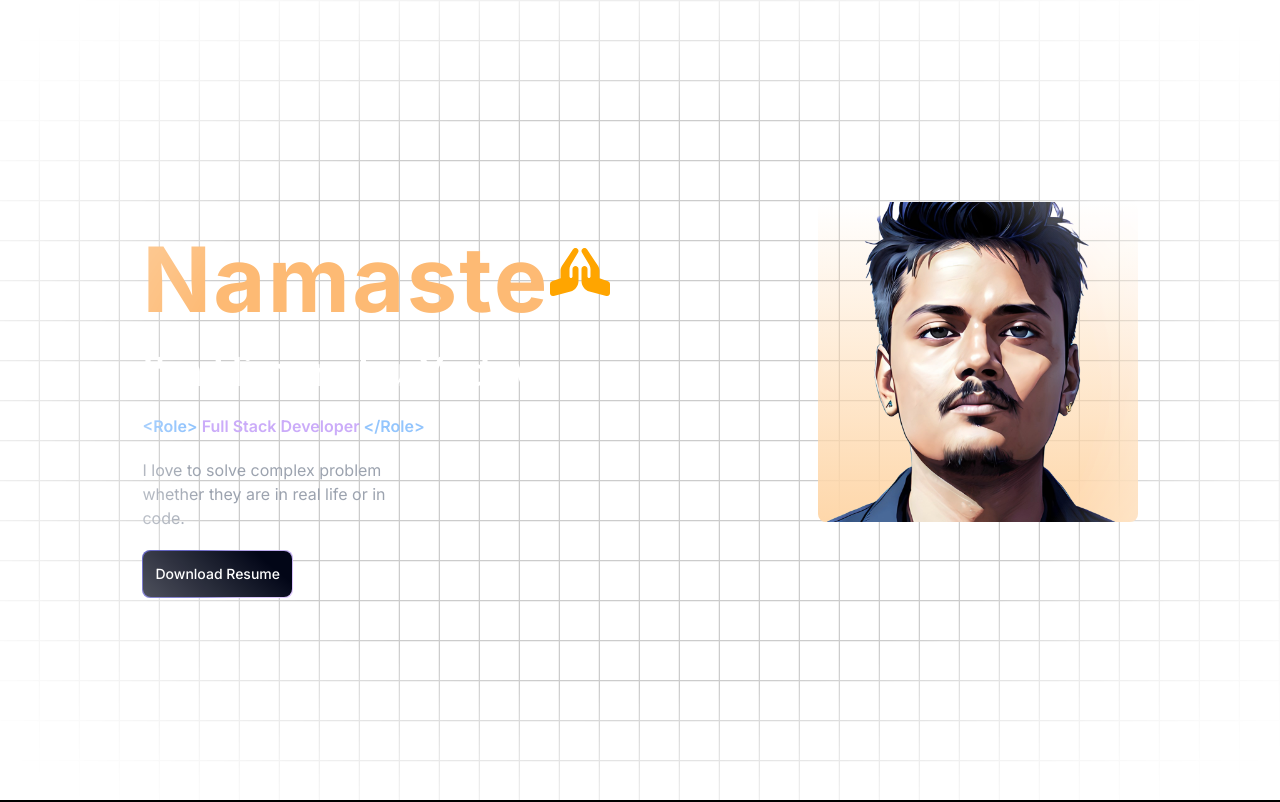
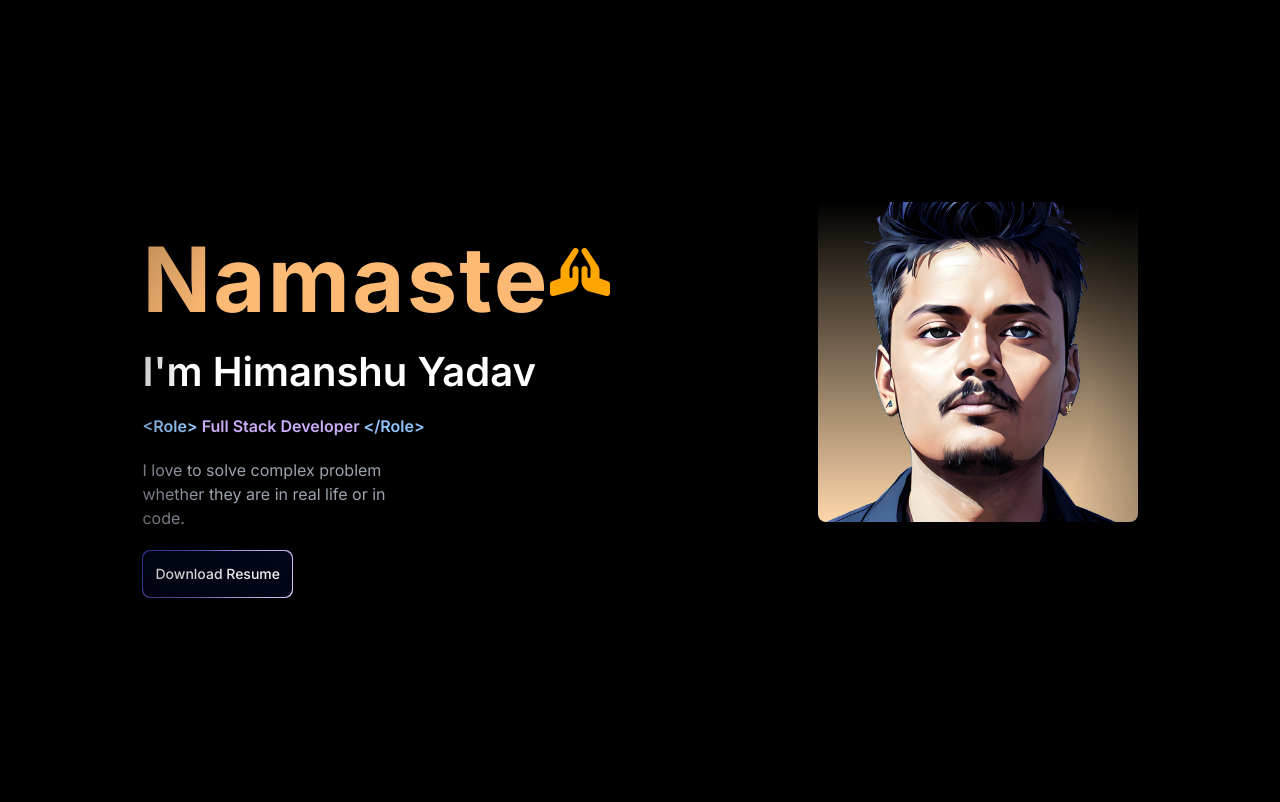
Before and after one commit to himanshu3434/Portfolio, a Next.js app: page / in a window 1280 px wide. Shown: the top 802 px of the page. Built offline with nearby package versions, Linux system fonts and the light colour scheme.

Commit message:
minor change in color hero section

```diff
--- a/app/components/Contact.tsx
+++ b/app/components/Contact.tsx
@@ -5,9 +5,9 @@ import { socials } from "../data";
 function Contact() {
   return (
     <div className="mt-16">
-      <div className="h-[30rem] w-full dark:bg-black bg-white  dark:bg-grid-custom-white/[0.03] bg-grid-custom-black/[0.2]  flex  justify-center ">
+      <div className="h-[30rem] w-full bg-black   dark:bg-grid-custom-white/[0.03] bg-grid-custom-black/[0.2]  flex  justify-center ">
         {/* Radial gradient for the container to give a faded look */}
-        <div className="absolute pointer-events-none inset-0 flex items-center justify-center dark:bg-black bg-white sm:[mask-image:radial-gradient(ellipse_at_center,transparent_50%,black)] [mask-image:radial-gradient(ellipse_at_center,transparent_90%,black)]"></div>
+        <div className="absolute pointer-events-none inset-0 flex items-center justify-center bg-black  sm:[mask-image:radial-gradient(ellipse_at_center,transparent_50%,black)] [mask-image:radial-gradient(ellipse_at_center,transparent_90%,black)]"></div>
 
         <div className=" max-w-[80vw] mx-auto sm:max-w-[60vw]">
           <div className="text-3xl sm:text-5xl font-bold text-white text-center">
--- a/app/components/Hero.tsx
+++ b/app/components/Hero.tsx
@@ -7,9 +7,9 @@ import { TextGenerateEffect } from "./ui/text-generate-effect";
 function Hero() {
   return (
     <div>
-      <div className="h-screen w-full dark:bg-black bg-white  dark:bg-grid-white/[0.12] bg-grid-black/[0.2]  relative flex items-center justify-center">
+      <div className="h-screen w-full bg-black  dark:bg-grid-white/[0.12] bg-grid-black/[0.2]  relative flex items-center justify-center">
         {/* Radial gradient for the container to give a faded look */}
-        <div className="absolute pointer-events-none inset-0 flex items-center justify-center dark:bg-black bg-white sm:[mask-image:radial-gradient(ellipse_at_center,transparent_50%,black)] [mask-image:radial-gradient(ellipse_at_center,transparent_90%,black)]"></div>
+        <div className="absolute pointer-events-none inset-0 flex items-center justify-center bg-black  sm:[mask-image:radial-gradient(ellipse_at_center,transparent_50%,black)] [mask-image:radial-gradient(ellipse_at_center,transparent_90%,black)]"></div>
         <div className="text-white sm:px-40 px-10">
           <div className="flex flex-col justify-center items-center sm:items-start sm:flex-row sm:space-x-52">
             <div className="order-2 sm:order-1 ">
```
